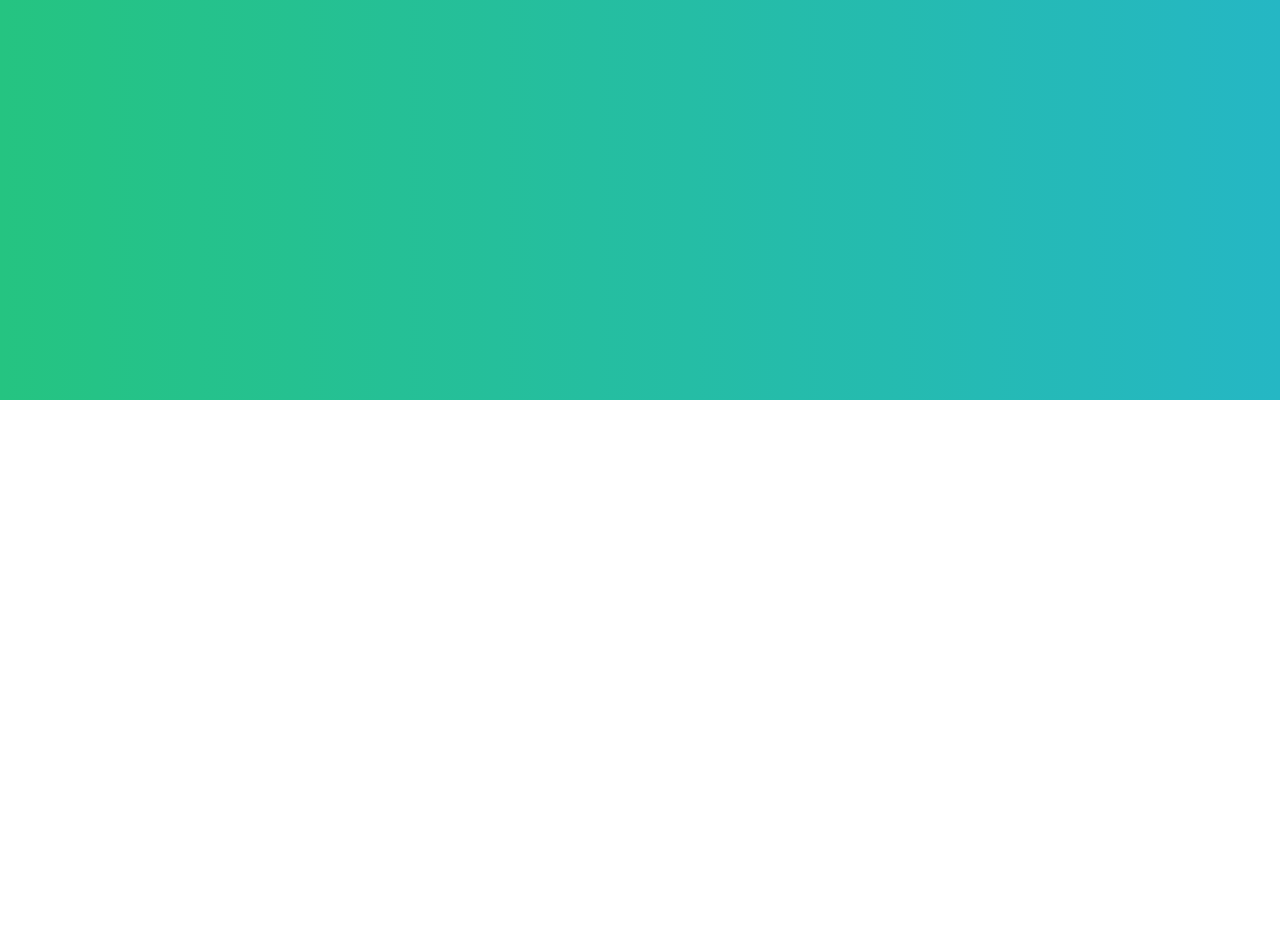
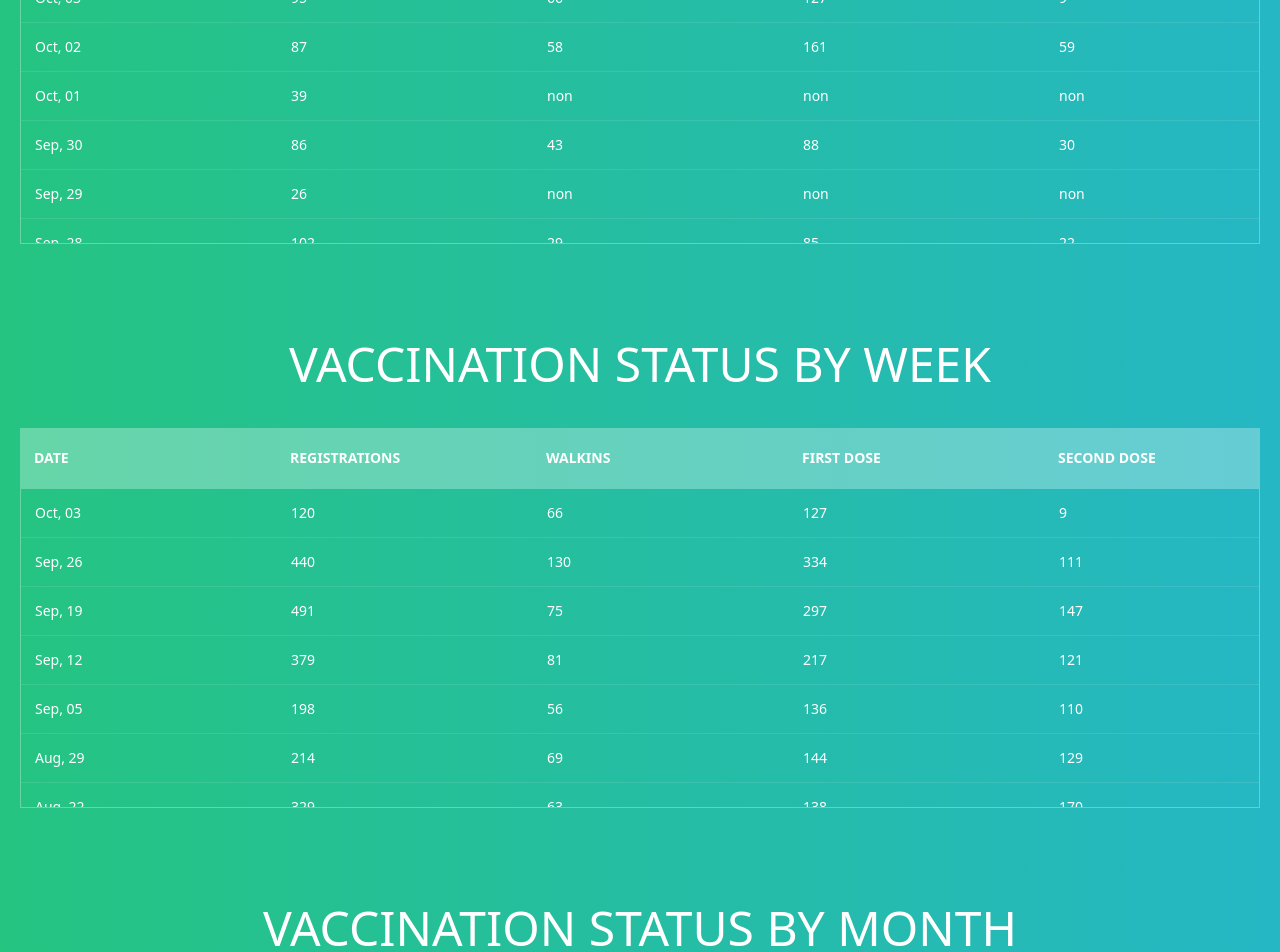
Before and after one commit to mena234/vue-covid, a Vue app: page /vaccine-dashboard in a window 1280 px wide. Shown: the part 400-1352 px from the top of the page. Before the commit the page ends 800 px from the top, so only its background shows below. Built offline with nearby package versions, Linux system fonts and the light colour scheme.

Commit message:
Finish Vaccination Dashboard page.

```diff
--- /dev/null
+++ b/src/components/VaccineDashboard/VaccinationStats.vue
@@ -0,0 +1,31 @@
+<template>
+  <div>
+      <Table :items="vaccinationStats" :tableHeaders="tableHeaders" header="Vaccination Status By Day" />
+  </div>
+</template>
+
+<script setup>
+import moment from 'moment';
+import Table from '@/components/UI/Table'
+import { vaccinationStats as data } from '@/constants/vaccineDashboard';
+
+const valueOrNon = (value) => {
+    return value ?? 'non'
+}
+
+const vaccinationStats = data.map((d) => ({
+    Date: new moment(d.Date).format("MMM, DD"),
+    Registrations: valueOrNon(d.Registrations),
+    Walkins: valueOrNon(d.Walkins),
+    FirstDose: valueOrNon(d.FirstDose),
+    SecondDose: valueOrNon(d.SecondDose),
+}));
+
+const tableHeaders = Object.keys(data[0]).map((i) => {
+    return i.replace(/([A-Z])/g, " $1").trim();
+});
+</script>
+
+<style>
+
+</style>
--- /dev/null
+++ b/src/components/VaccineDashboard/VaccinationStatsByWeek.vue
@@ -0,0 +1,31 @@
+<template>
+  <div>
+      <Table :items="vaccinationStatsByWeek" :tableHeaders="tableHeaders" header="Vaccination Status By Week" />
+  </div>
+</template>
+
+<script setup>
+import moment from 'moment';
+import Table from '@/components/UI/Table'
+import { vaccinationStatsByWeek as data } from '@/constants/vaccineDashboard';
+
+const valueOrNon = (value) => {
+    return value ?? 'non'
+}
+
+const vaccinationStatsByWeek = data.map((d) => ({
+    Date: new moment(d.Date).format("MMM, DD"),
+    Registrations: valueOrNon(d.Registrations),
+    Walkins: valueOrNon(d.Walkins),
+    FirstDose: valueOrNon(d.FirstDose),
+    SecondDose: valueOrNon(d.SecondDose),
+}));
+
+const tableHeaders = Object.keys(data[0]).map((i) => {
+    return i.replace(/([A-Z])/g, " $1").trim();
+});
+</script>
+
+<style>
+
+</style>
--- /dev/null
+++ b/src/components/VaccineDashboard/VaccinationStatusByMonth.vue
@@ -0,0 +1,31 @@
+<template>
+  <div>
+      <Table :items="vaccinationStatsByMonth" :tableHeaders="tableHeaders" header="Vaccination Status By Month" />
+  </div>
+</template>
+
+<script setup>
+import moment from 'moment';
+import Table from '@/components/UI/Table'
+import { vaccinationStatsByMonth as data } from '@/constants/vaccineDashboard';
+
+const valueOrNon = (value) => {
+    return value ?? 'non'
+}
+
+const vaccinationStatsByMonth = data.map((d) => ({
+    Date: new moment(d.Date).format("MMM, DD"),
+    Registrations: valueOrNon(d.Registrations),
+    Walkins: valueOrNon(d.Walkins),
+    FirstDose: valueOrNon(d.FirstDose),
+    SecondDose: valueOrNon(d.SecondDose),
+}));
+
+const tableHeaders = Object.keys(data[0]).map((i) => {
+    return i.replace(/([A-Z])/g, " $1").trim();
+});
+</script>
+
+<style>
+
+</style>
--- a/src/pages/TestingDashboard.vue
+++ b/src/pages/TestingDashboard.vue
@@ -14,7 +14,7 @@
 </template>
 
 <script setup>
-import RestHomePositives from "@/components/RestHomePositives";
-import TestingStats from "@/components/TestingStats";
-import UpcomingScheduledTests from "@/components/UpcomingScheduledTests";
+import RestHomePositives from "@/components/TestingDashboard/RestHomePositives";
+import TestingStats from "@/components/TestingDashboard/TestingStats";
+import UpcomingScheduledTests from "@/components/TestingDashboard/UpcomingScheduledTests";
 </script>
--- a/src/pages/VaccineDashboard.vue
+++ b/src/pages/VaccineDashboard.vue
@@ -1,11 +1,19 @@
 <template>
-  <div></div>
+  <div class="mb-24">
+    <VaccinationStats />
+  </div>
+  <div class="mb-24">
+    <VaccinationStatsByWeek />
+  </div>
+  <div class="mb-24">
+    <VaccinationStatusByMonth />
+  </div>
 </template>
 
-<script>
-export default {
-
-}
+<script setup>
+import VaccinationStats from '@/components/VaccineDashboard/VaccinationStats'
+import VaccinationStatsByWeek from '@/components/VaccineDashboard/VaccinationStatsByWeek'
+import VaccinationStatusByMonth from '@/components/VaccineDashboard/VaccinationStatusByMonth'
 </script>
 
 <style>
--- a/src/routes.js
+++ b/src/routes.js
@@ -22,7 +22,7 @@ const routes = [
   {
     path: "/",
     redirect: {
-        name: "Testing Dashboard"
+        name: "Vaccine Dashboard"
     }
   },
 ];
```
Also changed, not shown: src/components/TestingDashboard/RestHomePositives.vue (renamed from src/components/RestHomePositives.vue), src/components/TestingDashboard/TestingStats.vue (renamed from src/components/TestingStats.vue), src/components/TestingDashboard/UpcomingScheduledTests.vue (renamed from src/components/UpcomingScheduledTests.vue), src/pages/TravelAuthDashboard.vue (line endings or trailing spaces).
